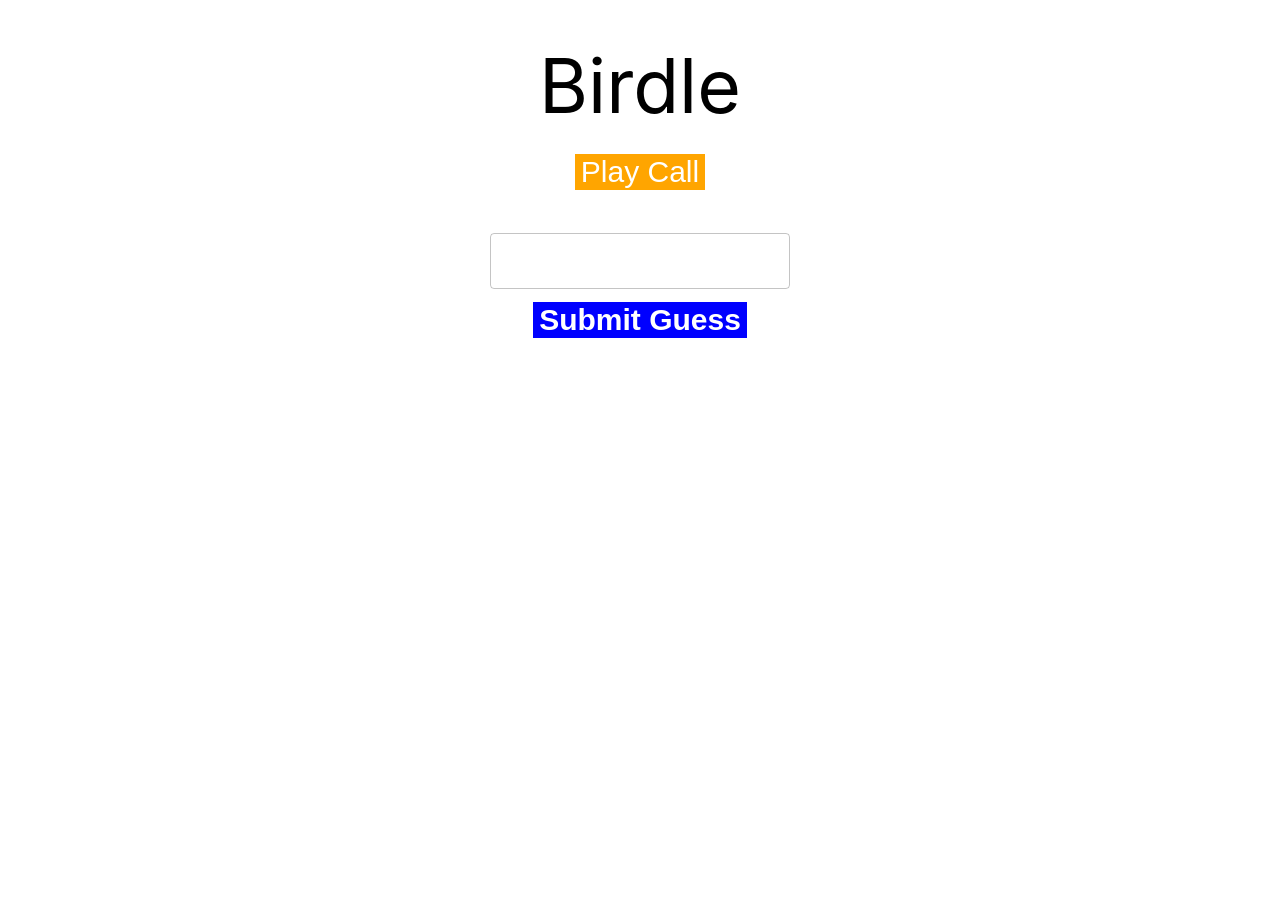
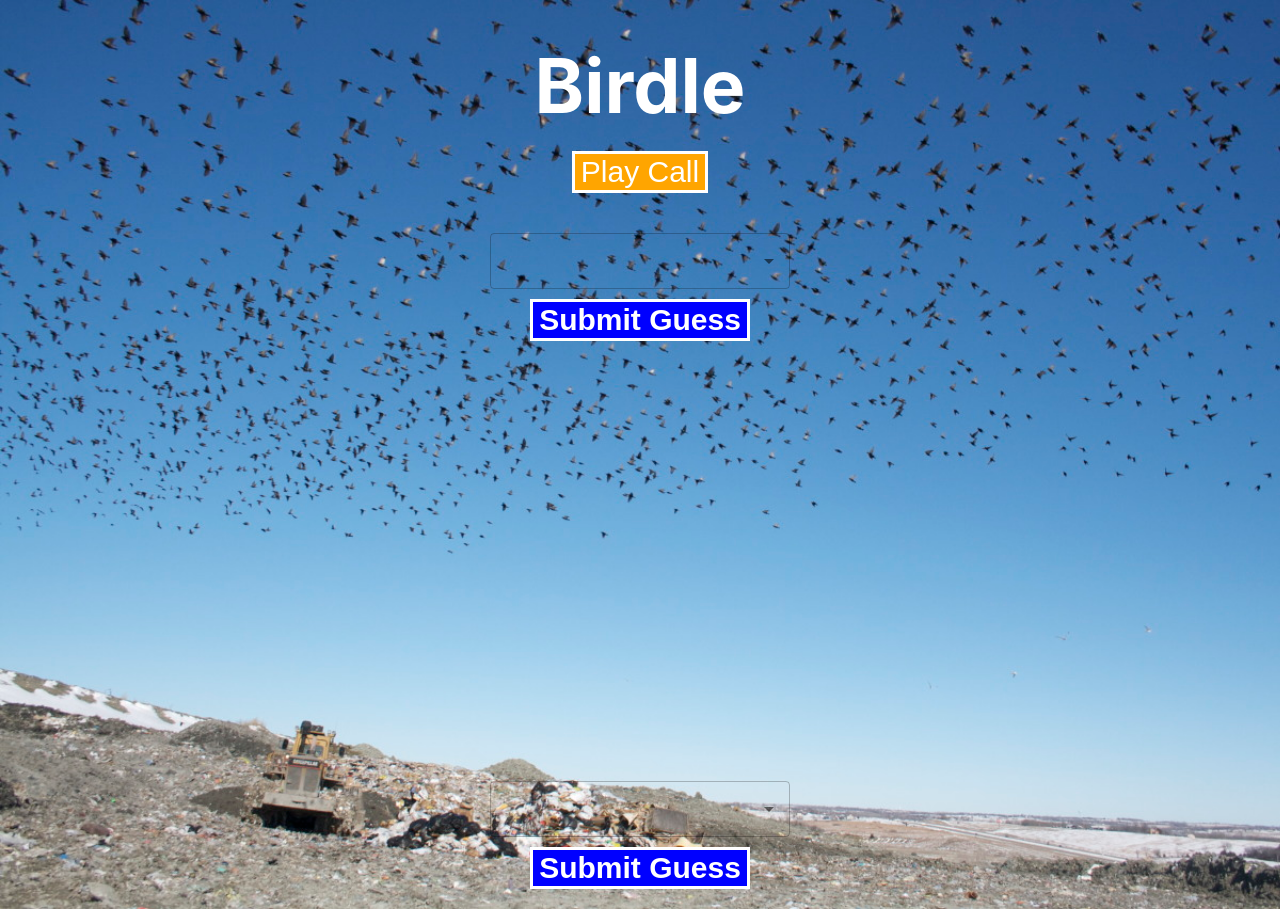
Before and after one commit to TylerWaugh01/Sound-Game-, a React (Create React App) app: page / in a window 1280 px wide. Before the commit the page ends 800 px from the top, so only its background shows below. Built offline with nearby package versions, Linux system fonts and the light colour scheme.

Commit message:
Layout Changes

```diff
--- a/src/components/PlayGame.js
+++ b/src/components/PlayGame.js
@@ -1,6 +1,5 @@
 import { Birds } from "../data"
 import { Howl } from 'howler'
-// import Select from "./Select";
 import TextField from '@mui/material/TextField';
 import Autocomplete from '@mui/material/Autocomplete';
 import { useState } from 'react';
@@ -9,8 +8,9 @@ import styled from "styled-components";
 import bird from '../assets/images/Bird.jpg'
 
 
-// background-image: url(${bird});
-// background-size: cover;
+
+
+
 
 
 const Container = styled.div`
@@ -19,11 +19,15 @@ const Container = styled.div`
     align-items: center;
     justify-content: center;
     flex-direction: column;
-`;
+    background-image: url(${bird});
+    background-size: cover;`
+
 
 const Logo = styled.span`
 font-size: 75px;
 padding: 20px;
+color: white;
+font-weight: bolder;
 `;
 
 const Image = styled.img`
@@ -59,7 +63,6 @@ const SubmitButton = styled.button`
 
 function PlayGame() {
 
-    // const [sucessGuess, setGuess] = useState("flex")
     const [sucessGuess, setGuess] = useState("none")
     const [initialState, setState] = useState("flex")
     const [val, setVal] = useState("")
@@ -73,19 +76,6 @@ function PlayGame() {
         }
     }
 
-
-    // const click = () => {
-    //     return (val === randomBird.name ? 'correct' : 'not correct');
-    // }
-
-    const change = event => {
-        // const newvalue = event.target.value
-        // setVal(newvalue)
-        setVal(event.target.value)
-        click();
-    }
-
-
     let randomBird = Birds[Math.floor(Math.random() * Birds.length)];
 
     const call = new Howl({
@@ -98,16 +88,34 @@ function PlayGame() {
     const [inputValue, setInputValue] = useState('');
 
     return (
+
         <Container>
             <Logo>Birdle</Logo>
+           <Button onClick={() => call.play()}>
+                 Play Call
+           </Button>
 
-           <Button onClick={() => call.play()}>
+           <Autocomplete
+            value={value}
+            onChange={(event, newValue) => {
+              setValue(newValue);
+            }}
+            inputValue={inputValue}
+            onInputChange={(event, newInputValue) => {
+              setInputValue(newInputValue);
+            }}
+            id="bird"
+            options={Birds}
+            sx={{ width: 300, marginTop: 5 }}x
+            renderInput={(params) => <TextField {...params} label=""  />}
+          />
 
-                 Play Call
+<SubmitButton onClick={click}>Submit Guess</SubmitButton>
 
-           </Button>
+
+
            <Box sx={{
-    marginTop: "150px",
+
     display: sucessGuess,
     height: "50vh",
     }} >
@@ -115,12 +123,14 @@ function PlayGame() {
          sx={{
     margin: "150px", }} />
 </Box>
-{/* <Box sx={{
+<Box sx={{
     display: initialState,
     height: "50vh",
+    margin: 0,
+    padding: 0,
     }} >
-         <Image src="https://upload.wikimedia.org/wikipedia/commons/thumb/4/46/Question_mark_%28black%29.svg/800px-Question_mark_%28black%29.svg.png" />
-</Box> */}
+         {/* <Image src="https://upload.wikimedia.org/wikipedia/commons/thumb/4/46/Question_mark_%28black%29.svg/800px-Question_mark_%28black%29.svg.png" /> */}
+</Box>
 
           <Autocomplete
             value={value}
@@ -133,7 +143,6 @@ function PlayGame() {
             }}
             id="bird"
             options={Birds}
-            freeSolo
             sx={{ width: 300, marginTop: 5 }}x
             renderInput={(params) => <TextField {...params} label=""  />}
           />
```
